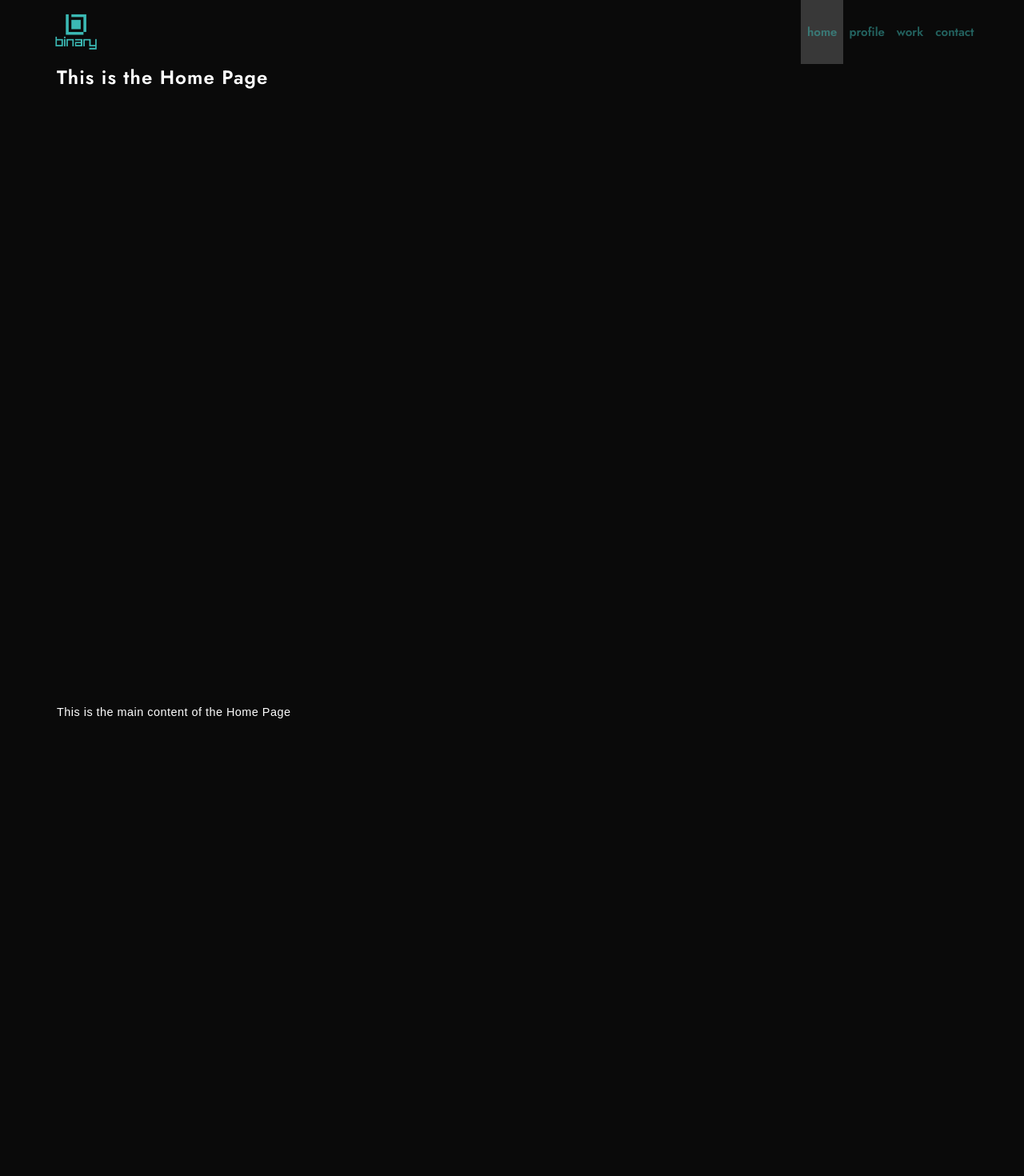
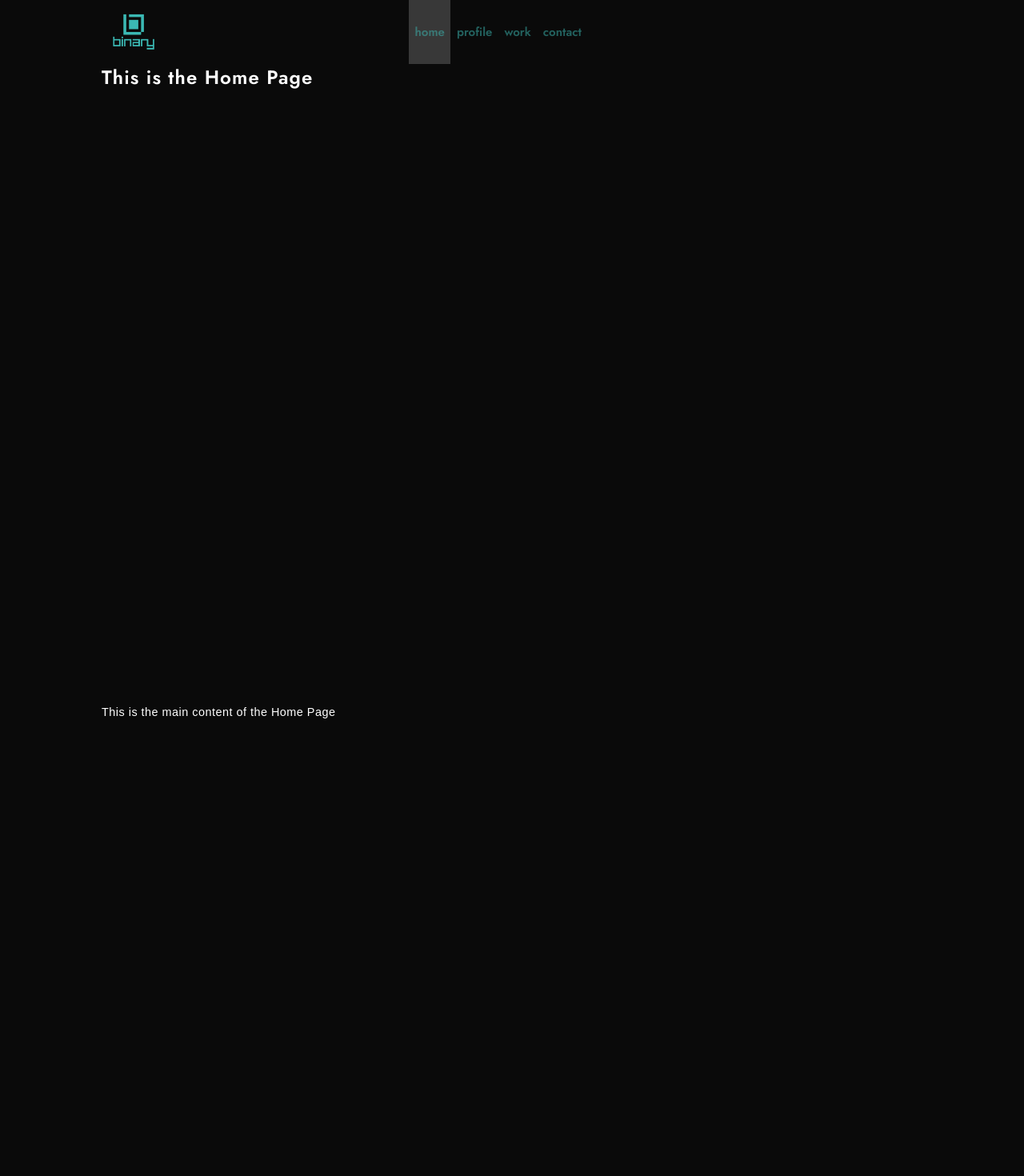
Before and after one commit to githubjack/b1nary-xyz, a React (Create React App) app: page / in a window 1280 px wide. Shown: the top 1470 px of the page at 80% size. Built offline with nearby package versions, Linux system fonts and the light colour scheme.

Commit message:
minor css fixes

```diff
--- a/src/App.css
+++ b/src/App.css
@@ -113,9 +113,7 @@ p{
 .header,
 .main{
 height:100vh;
-}
-.main{
-  padding-inline:1em;
+padding-inline:4.5em;
 }
 .footer{
   padding-inline:1em;
--- a/src/styles.css
+++ b/src/styles.css
@@ -77,17 +77,17 @@ p{
   top:0;
   display: flex;
   flex-direction: row;
-  justify-content: space-between;
+  justify-content: flex-start;
   align-items: stretch;
   z-index:10;
   background-color:#0a0a0a;
+  padding-inline:4.5em;
 }
 
 .home-header{
   display: flex;
   flex-direction: column;
   /* align-items: center; */
-  padding: 0 1em;
   height: 100%;
   width: 100%;
   background-color: #0A0A0A;
```
